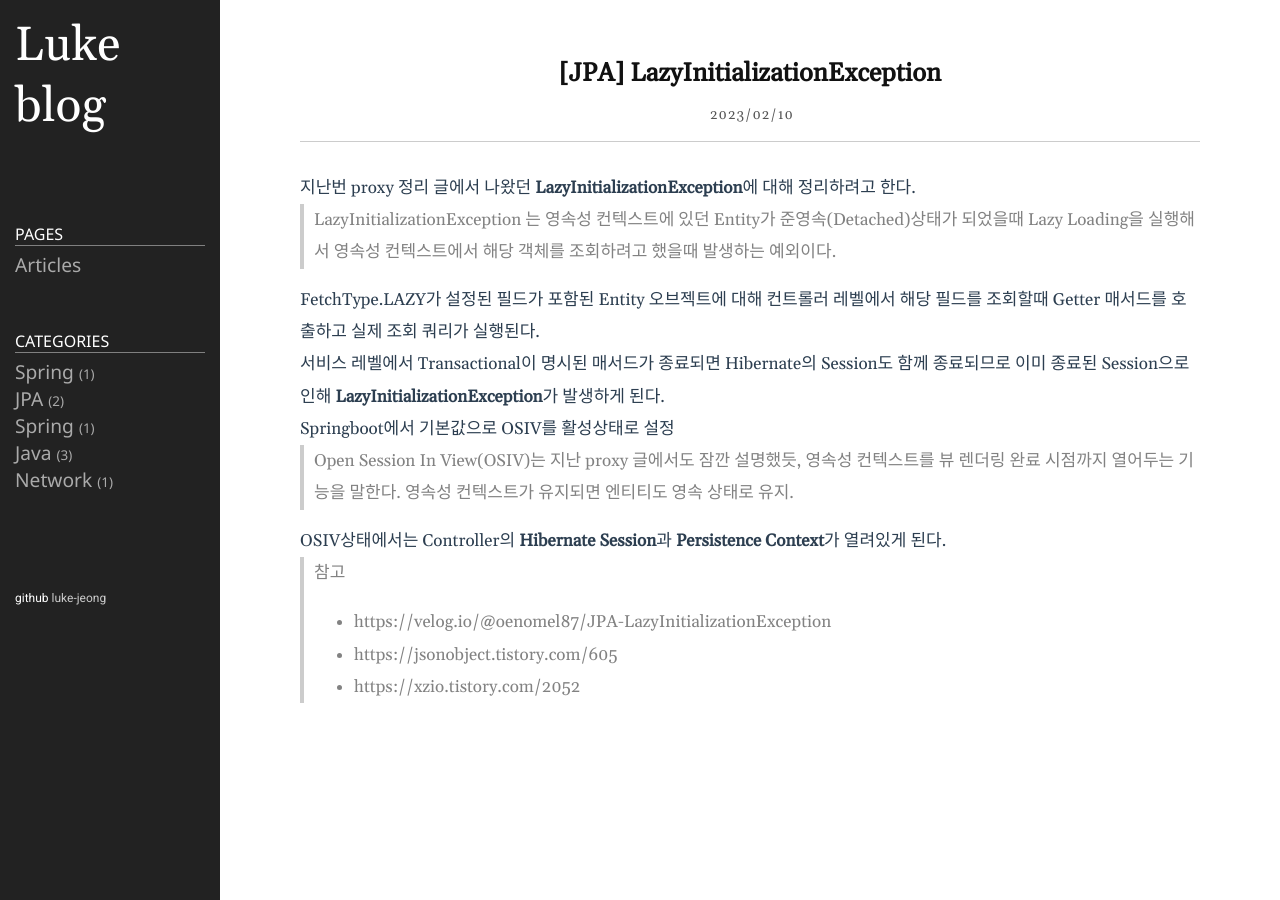
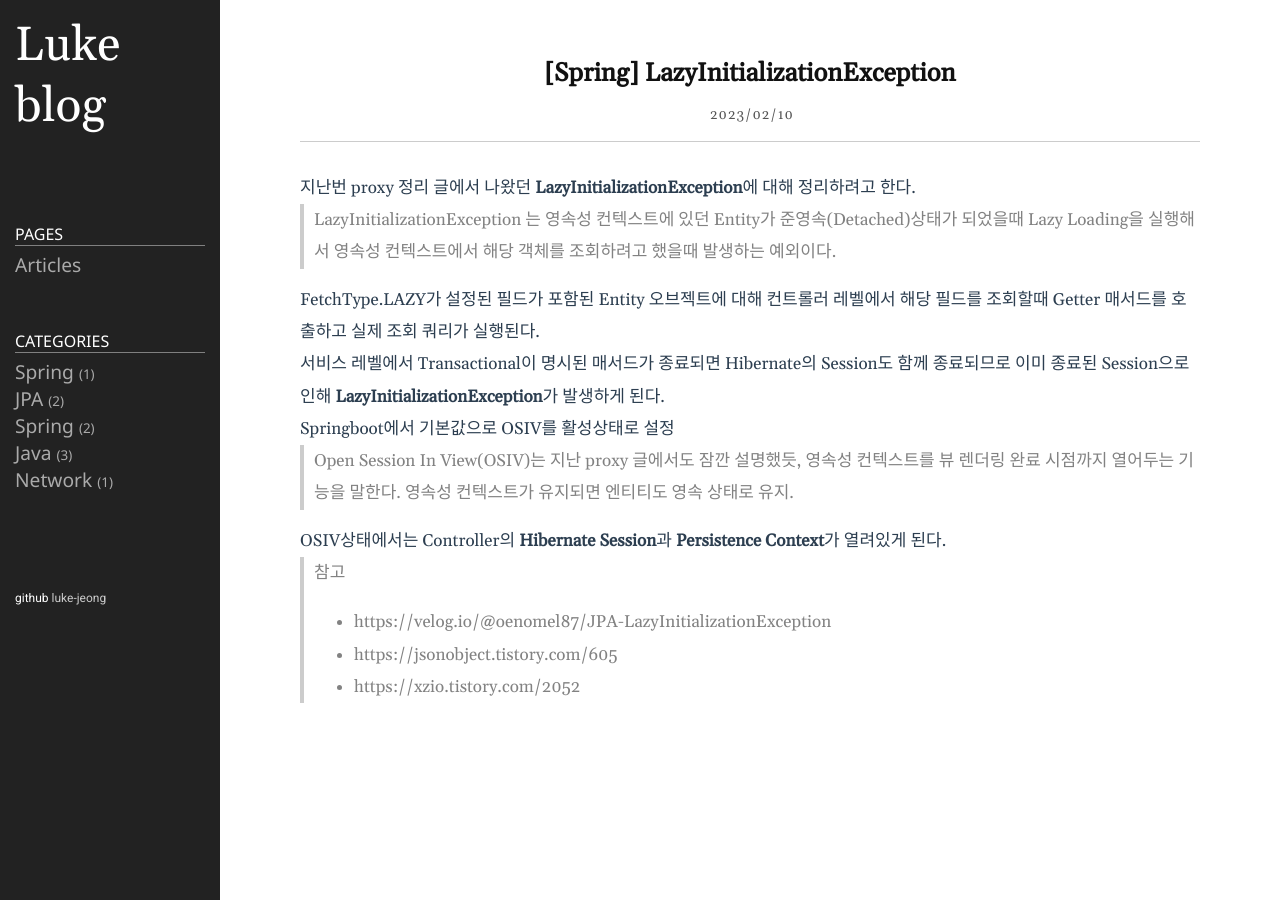
Before and after one commit to luke-jeong/luke-jeong.github.io, a Jekyll site: the page built from _posts/2023-02-10-LazyInitializationException.md, in a window 1280 px wide. Built offline with Jekyll 4.4.1, drawn with Linux system fonts in a browser that asks for light colours.

Commit message:
Update 2023-02-10-LazyInitializationException.md

```diff
--- a/_posts/2023-02-10-LazyInitializationException.md
+++ b/_posts/2023-02-10-LazyInitializationException.md
@@ -1,8 +1,8 @@
 ---
 layout: post
-title:  "[JPA] LazyInitializationException"
+title:  "[Spring] LazyInitializationException"
 date:   2023-02-10 18:00:00 +0900
-categories: JPA
+categories: JPA Spring
 ---
 
 지난번 proxy 정리 글에서 나왔던 **LazyInitializationException**에 대해 정리하려고 한다.
```
